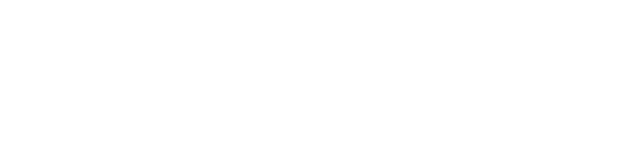
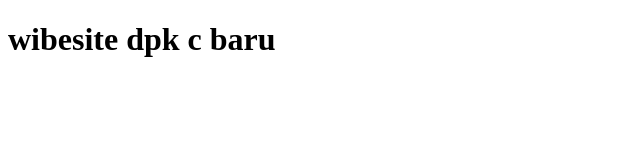
Before and after one commit to nelinaaf/wibsite-nla, a plain HTML site: page index.html in a window 1280 px wide. Shown: the whole page, without its empty margins (0-640 px from the left). Drawn offline with Linux system fonts and the light colour scheme.

Commit message:
tambah script

```diff
--- a/index.html
+++ b/index.html
@@ -6,6 +6,6 @@
     <title>Document</title>
 </head>
 <body>
-
+<h1> wibesite dpk c baru</h1>
 </body>
 </html>
```
